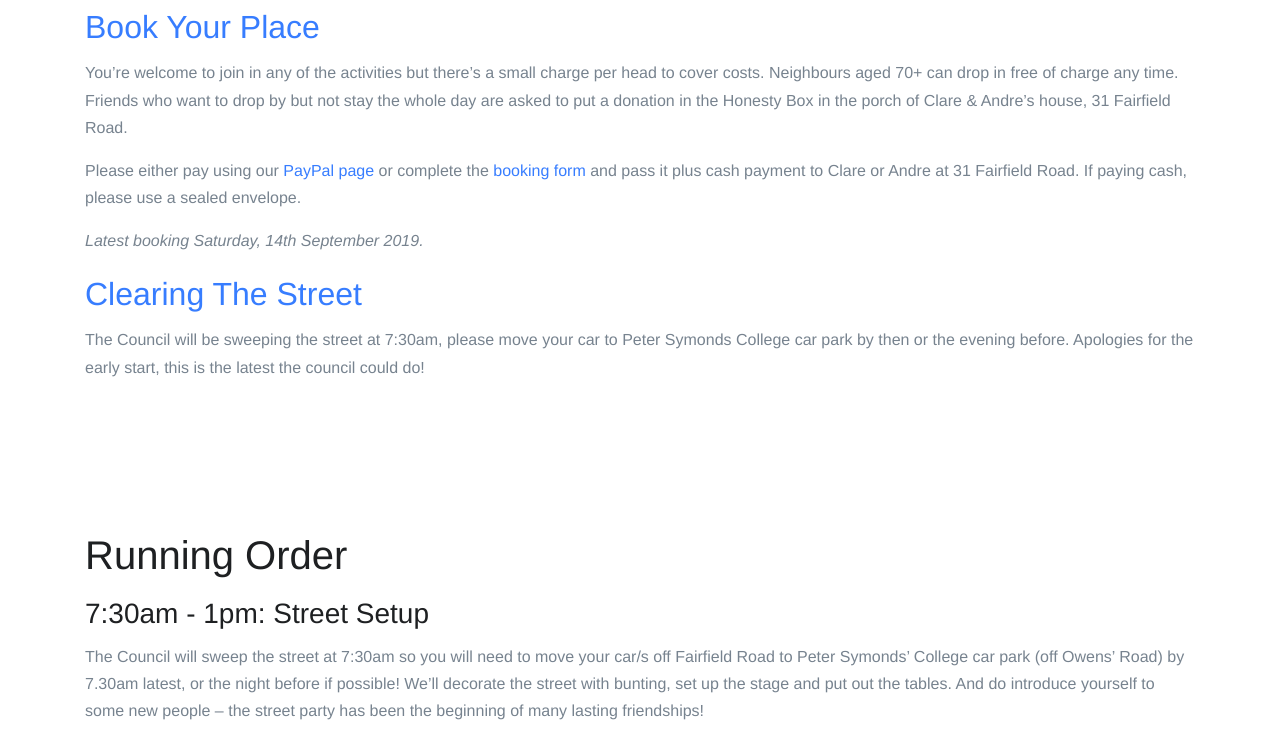
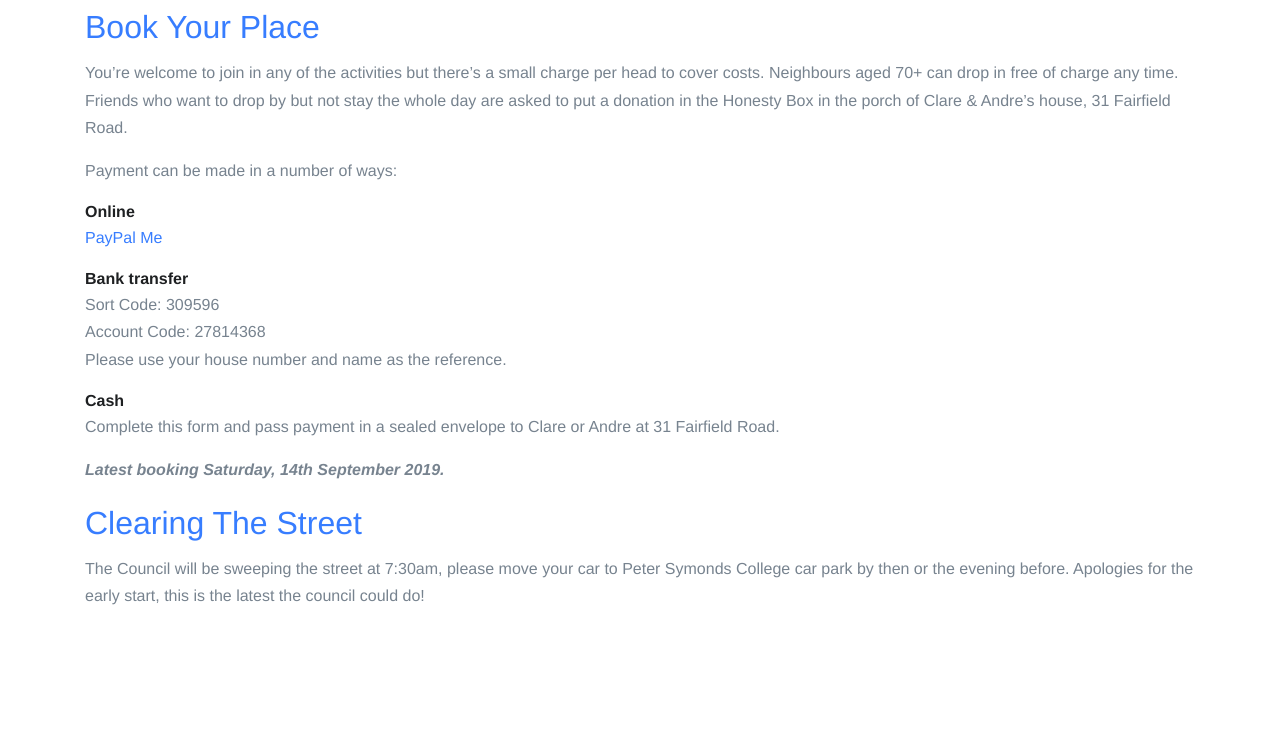
Before and after one commit to fairfieldroad/fairfieldroad.github.io, a plain HTML site: page index.html in a window 1280 px wide. Shown: the part 723-1460 px from the top of the page. Drawn offline with Linux system fonts and the light colour scheme; files that its build step writes are made by us from their sources.

Commit message:
Updates payment details

```diff
--- a/index.html
+++ b/index.html
@@ -31,8 +31,31 @@
         <p>This is a community event, so please do your own thing. If it rains, feel free to set up your own gazebos or shelters! And please introduce yourself to new people.</p>
         <h2 class="text-primary">Book Your Place</h2>
         <p>You’re welcome to join in any of the activities but there’s a small charge per head to cover costs. Neighbours aged 70+ can drop in free of charge any time. Friends who want to drop by but not stay the whole day are asked to put a donation in the Honesty Box in the porch of Clare & Andre’s house, 31 Fairfield Road.</p>
-        <p>Please either pay using our <a href="https://paypal.me/pools/c/8gkBUliqa2">PayPal page</a> or complete the <a href="assets/booking-form.pdf">booking form</a> and pass it plus cash payment to Clare or Andre at 31 Fairfield Road. If paying cash, please use a sealed envelope.</p>
-        <p><em>Latest booking Saturday, 14th September 2019.</em></p>
+        <p>Payment can be made in a number of ways:</p>
+        <p>
+          <dl>
+            <dt>Online</dt>
+            <dd>
+              <p>
+                <a href="https://paypal.me/pools/c/8gkBUliqa2" target="_blank">PayPal Me</a>
+              </p>
+            </dd>
+            <dt>Bank transfer</dt>
+            <dd>
+              <p>
+                Sort Code: 309596<br />
+                Account Code: 27814368</br />
+                Please use your house number and name as the reference.
+              </p>
+            </dd>
+            <dt>Cash</dt>
+            <dd>
+              <p>
+                Complete this form and pass payment in a sealed envelope to Clare or Andre at 31 Fairfield Road.
+              </p>
+            </dd>
+          </ul>
+        <p><strong><em>Latest booking Saturday, 14th September 2019.</em></strong></p>
         <h2 class="text-primary">Clearing The Street</h2>
         <p>The Council will be sweeping the street at 7:30am, please move your car to Peter Symonds College car park by then or the evening before. Apologies for the early start, this is the latest the council could do! </p>
       </div>
```
